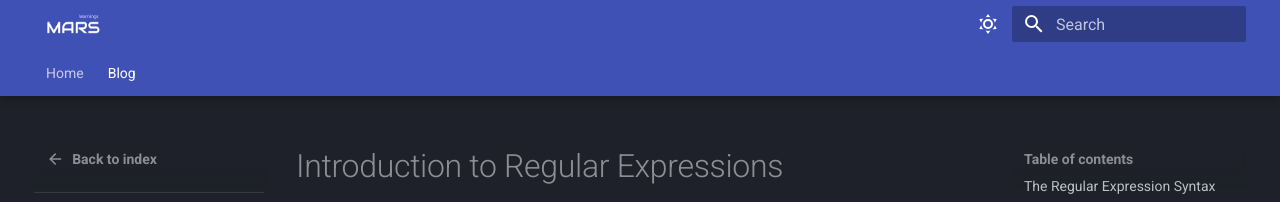
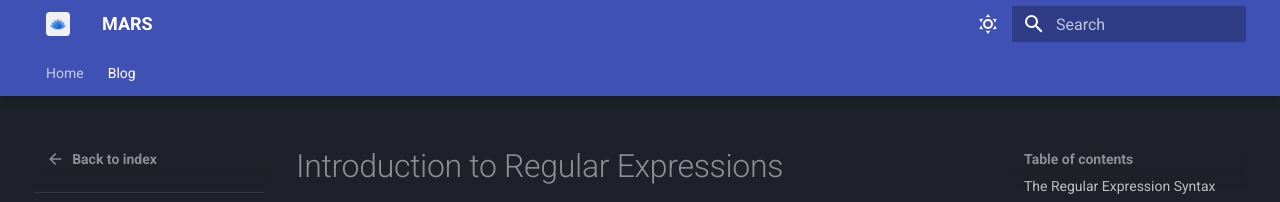
Before and after one commit to marslearnings/marslearnings, an MkDocs documentation site: the page built from docs/blog/posts/intro-regular-expression.md, in a window 1280 px wide. Shown: the top 202 px of the page. Built offline with MkDocs 1.6.1 and Material for MkDocs 9.7.7, drawn with Linux system fonts in a browser that asks for light colours; some web fonts are replaced.

Commit message:
updated logo

```diff
--- a/docs/blog/posts/intro-regular-expression.md
+++ b/docs/blog/posts/intro-regular-expression.md
@@ -15,7 +15,7 @@ tags:
 ---
 
 # Introduction to Regular Expressions
-- Download PDF: [Introduction to Regular Expression](../static/Introduction_to_Regular_Expressions.pdf){:download}
+- Download PDF: [Introduction to Regular Expression](https://github.com/marslearnings/Python_Regular_Expressions/blob/main/pdf/Introduction_to_Regular_Expressions.pdf)
 - Video Explanation:  [YOUTUBE](https://youtu.be/75G4GajQdgQ)
 
 Regular expressions (regex) are patterns used to match character combinations in strings. These patterns can be simple characters or a combination of simple and special characters.
--- a/mkdocs.yml
+++ b/mkdocs.yml
@@ -1,11 +1,11 @@
-site_name: ""
+site_name: "MARS"
 site_url: https://marslearnings.github.io/marslearnings/
 theme:
   name: material
   font:
     text: Roboto
     code: Red Hat Mono
-  logo: assets/white_logo_crop.png
+  logo: assets/mars_logo_new.png
   favicon: assets/favicon.ico
   features:
     - navigation.footer
```
Also changed, not shown: docs/assets/mars_logo_new.png (added), docs/assets/white_background.png (added).
